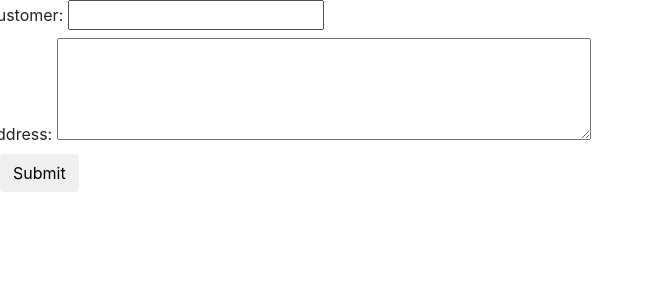
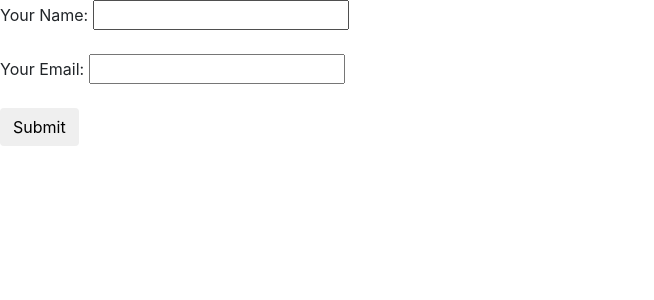
Before and after one commit to relionbrian/kgcmobile, a Vue app: page / in a window 1280 px wide. Shown: the top 300 px of the page, without its empty margins (0-654 px from the left). Built offline with nearby package versions, Linux system fonts and the light colour scheme; what vue-signature-pad would draw is missing.

Commit message:
9/4/19 11:34 am

```diff
--- a/src/App.vue
+++ b/src/App.vue
@@ -1,8 +1,17 @@
 <template>
+
+
   <div id="app">
-  <form name="Equipment" method="POST" data-netlify="true">
-
-    <!--<div class="container">-->
+    <form name="Equipment" method="POST" data-netlify="true">
+      <p>
+    <label>Your Name: <input type="text" name="name" /></label>
+  </p>
+  <p>
+    <label>Your Email: <input type="email" name="email" /></label>
+  </p>
+    <button type="submit" class="btn btn-online-primary float-left">Submit</button>
+  </form>
+  <!--
       <div class="row">
           <label>Customer: <input type="text" name="name" /></label>
       </div>
@@ -10,7 +19,6 @@
           <label>Address: <textarea rows="4" cols="50"></textarea></label>
       </div>
 
-      <!--
       <div class="row">
        <table class="table">
             <thead>
@@ -111,13 +119,7 @@
     </div>
 
   -->
-            <button
-            type="submit"
-            class="btn btn-online-primary float-left"
-          >
-            Submit
-          </button>
-  </form>
+
   </div>
 </template>
 
```
